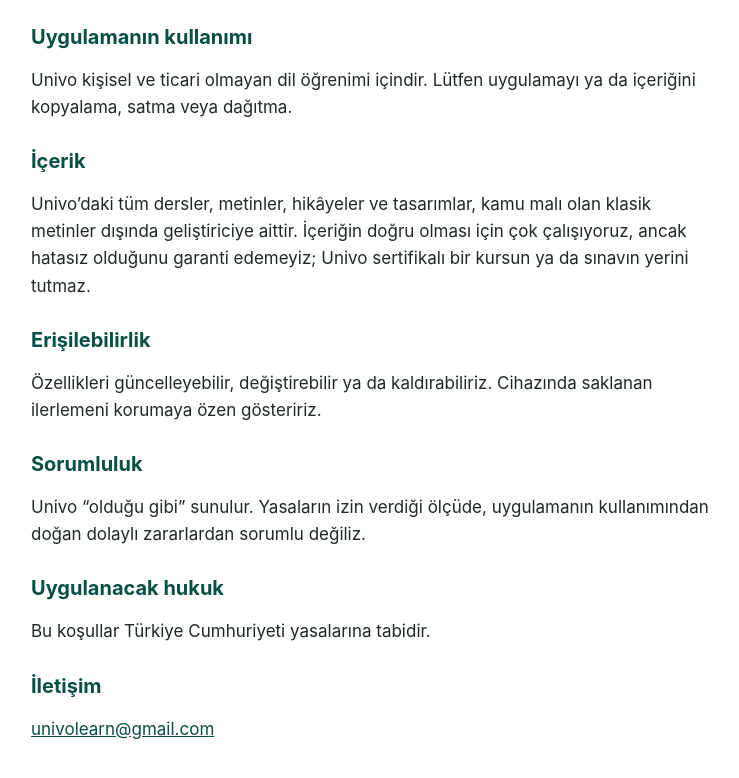
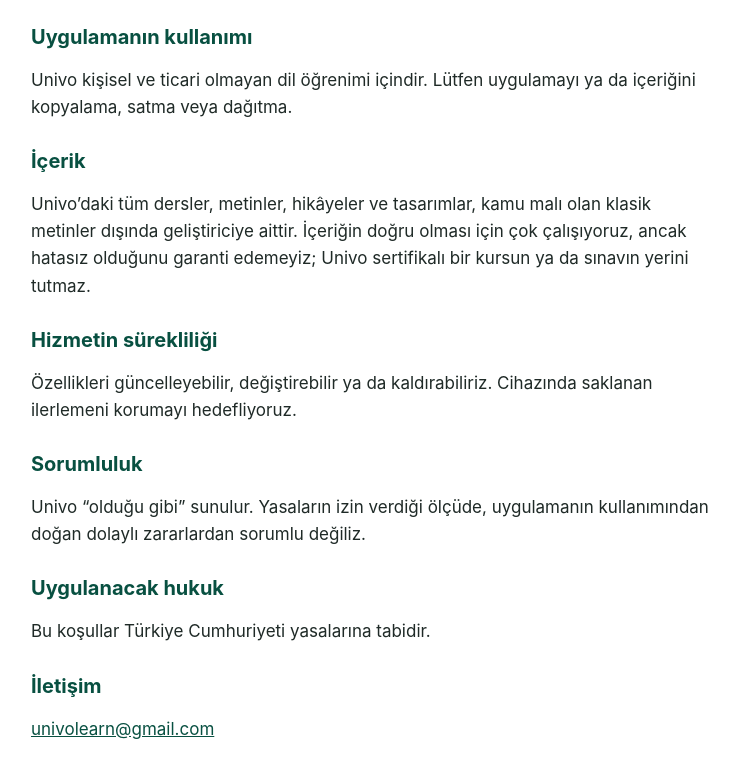
Before and after one commit to ozyazgandanyel-star/univo, a plain HTML site: page terms.html in a window 1280 px wide. Shown: the part 2373-3151 px from the top of the page, without its empty margins (265-1004 px from the left). Drawn offline with Linux system fonts and the light colour scheme.

Commit message:
terms: Türkçe 'Hizmetin sürekliliği' başlığı ve 'korumayı hedefliyoruz' ifadesi
Co-Authored-By: Claude Opus 5.5 <noreply@anthropic.com>

```diff
--- a/terms.html
+++ b/terms.html
@@ -58,8 +58,8 @@
 <p>Univo kişisel ve ticari olmayan dil öğrenimi içindir. Lütfen uygulamayı ya da içeriğini kopyalama, satma veya dağıtma.</p>
 <h2>İçerik</h2>
 <p>Univo’daki tüm dersler, metinler, hikâyeler ve tasarımlar, kamu malı olan klasik metinler dışında geliştiriciye aittir. İçeriğin doğru olması için çok çalışıyoruz, ancak hatasız olduğunu garanti edemeyiz; Univo sertifikalı bir kursun ya da sınavın yerini tutmaz.</p>
-<h2>Erişilebilirlik</h2>
-<p>Özellikleri güncelleyebilir, değiştirebilir ya da kaldırabiliriz. Cihazında saklanan ilerlemeni korumaya özen gösteririz.</p>
+<h2>Hizmetin sürekliliği</h2>
+<p>Özellikleri güncelleyebilir, değiştirebilir ya da kaldırabiliriz. Cihazında saklanan ilerlemeni korumayı hedefliyoruz.</p>
 <h2>Sorumluluk</h2>
 <p>Univo “olduğu gibi” sunulur. Yasaların izin verdiği ölçüde, uygulamanın kullanımından doğan dolaylı zararlardan sorumlu değiliz.</p>
 <h2>Uygulanacak hukuk</h2>
```
